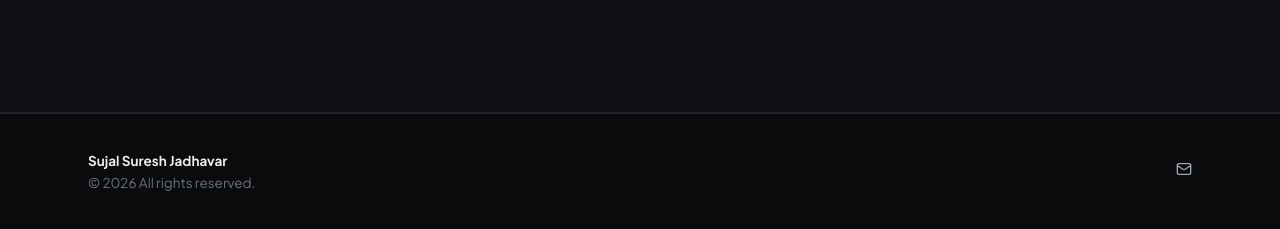
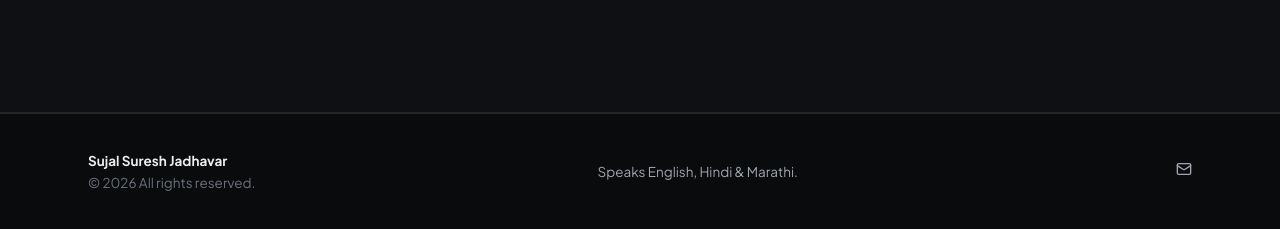
Before and after one commit to Sujalj9146/Sujalj9146.github.io, a plain HTML site: page index.html in a window 1280 px wide. Shown: the part 7766-7995 px from the top of the page. Drawn offline with nearby package versions, Linux system fonts and the light colour scheme; some icons are missing.

Commit message:
Footer: spoken languages

```diff
--- a/index.html
+++ b/index.html
@@ -275,6 +275,7 @@
 <footer class="footer">
   <div class="container footer__row">
     <div><b>Sujal Suresh Jadhavar</b><p>© <span id="year">2026</span> All rights reserved.</p></div>
+    <p class="footer__mid">Speaks English, Hindi &amp; Marathi.</p>
     <div class="footer__icons">
       <a href="https://github.com/Sujalj9146" target="_blank" rel="noopener" aria-label="GitHub"><i data-lucide="github"></i></a>
       <a href="https://www.linkedin.com/in/sujal-jadhavar-671689287/" target="_blank" rel="noopener" aria-label="LinkedIn"><i data-lucide="linkedin"></i></a>
```
